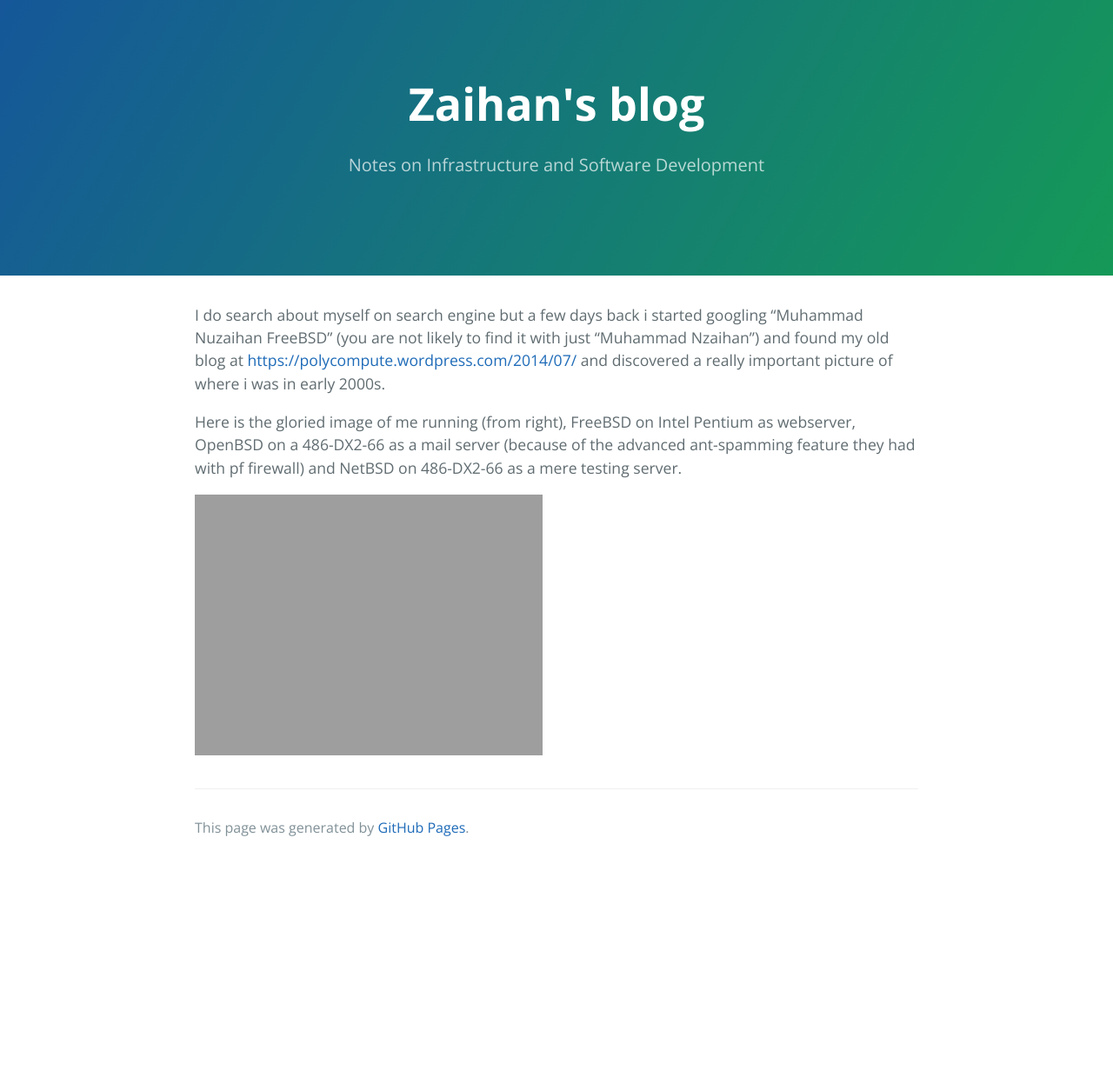
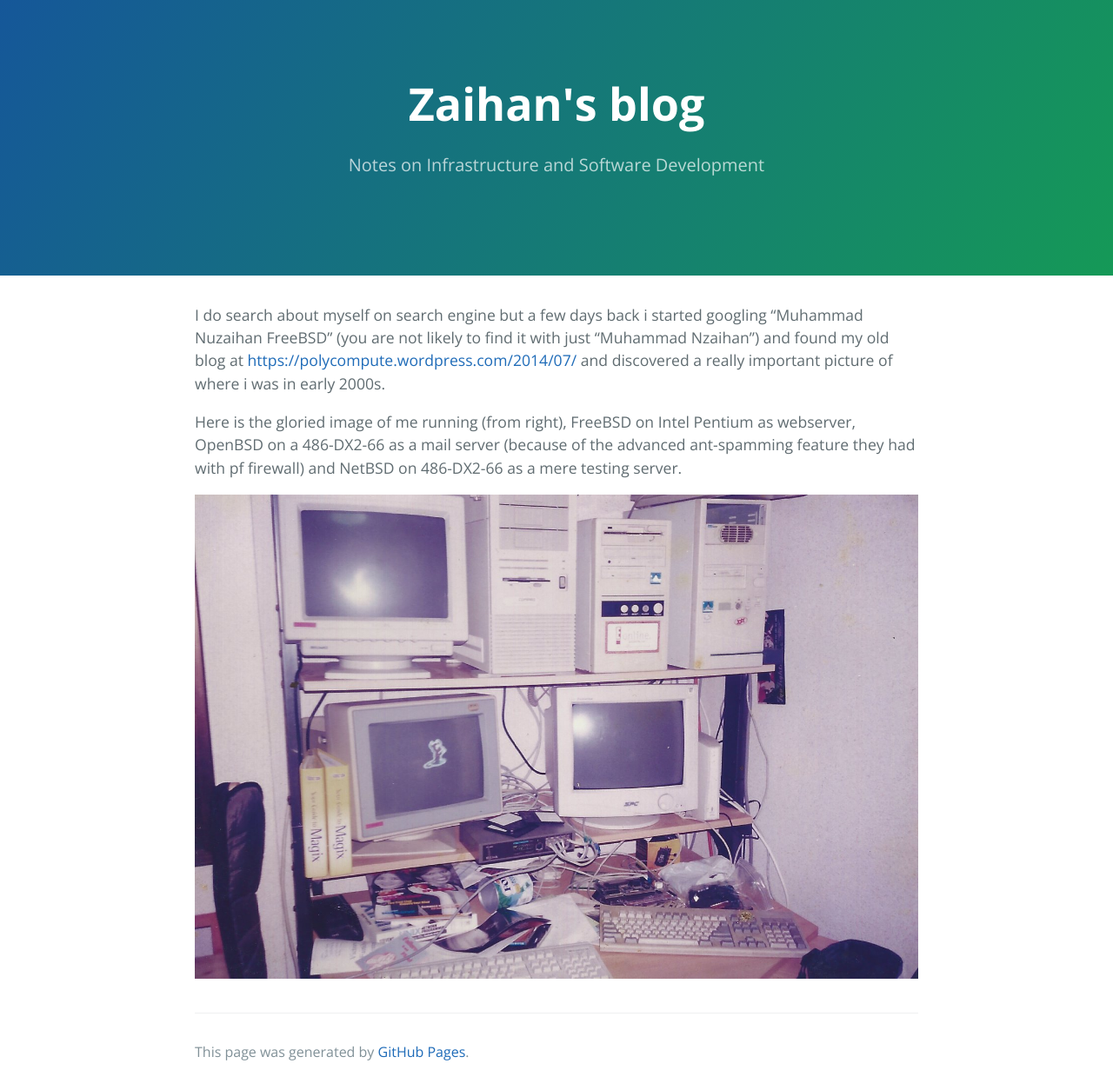
Before and after one commit to muhammadn/muhammadn.github.io, a Jekyll site: the page built from _posts/2016-03-16-old-blog.md, in a window 1280 px wide. Shown: the whole page at 87% size. Built offline with Jekyll 4.4.1, drawn with Linux system fonts in a browser that asks for light colours; before the commit the page ends 996 px from its top, so only the background shows below that.

Commit message:
should be jpg

```diff
--- a/_posts/2016-03-16-old-blog.md
+++ b/_posts/2016-03-16-old-blog.md
@@ -7,4 +7,4 @@ I do search about myself on search engine but a few days back i started googling
 
 Here is the gloried image of me running (from right), FreeBSD on Intel Pentium as webserver, OpenBSD on a 486-DX2-66 as a mail server (because of the advanced ant-spamming feature they had with pf firewall) and NetBSD on 486-DX2-66 as a mere testing server.
 
-![:-)]({{ site.url }}/assets/images/scan0004.png){:class="img-responsive"}
+![:-)]({{ site.url }}/assets/images/scan0004.jpg){:class="img-responsive"}
```
